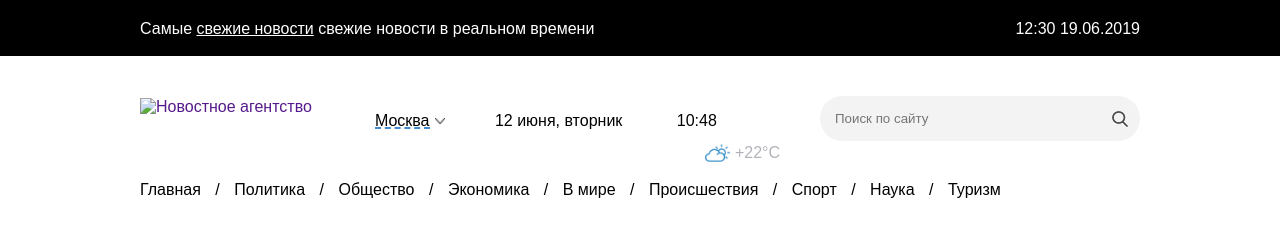
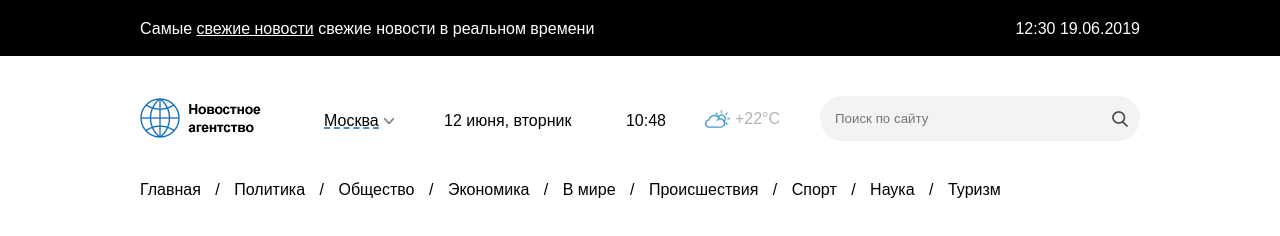
Before and after one commit to Megaeg/megaeg.github.io, a plain HTML site: page index.html in a window 1280 px wide. Drawn offline with Linux system fonts and the light colour scheme; files whose address does not match are found by name.

Commit message:
Update index.html

```diff
--- a/index.html
+++ b/index.html
@@ -17,7 +17,7 @@
 
 			<div class="down_header">
 				<div class="clearfix container">
-					<a href="">  <img id="logo" src="img/logo.png" alt="Новостное агентство">  </a>
+					<a href="">  <img id="logo" src="logo.png" alt="Новостное агентство">  </a>
 
 					<form>
 						<label class="select-wrapper">
```
